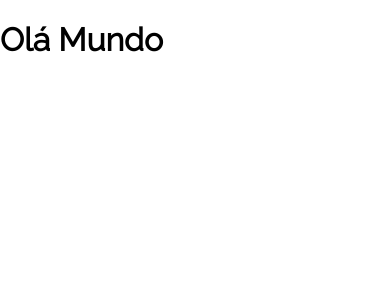
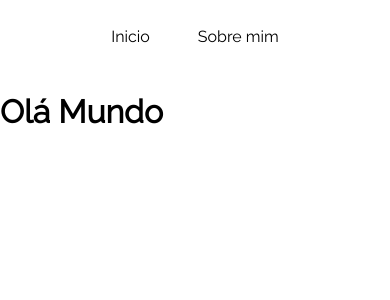
Before and after one commit to charlesbrcosta/OlaMundo, a React (Vite) app: page / in a window 390 px wide. Shown: the top 300 px of the page. Built offline with nearby package versions, Linux system fonts and the light colour scheme.

Commit message:
feat: adicionado componente Menu

```diff
--- a/src/App.jsx
+++ b/src/App.jsx
@@ -1,15 +1,17 @@
 import { BrowserRouter, Routes, Route } from 'react-router-dom';
 
-import { Home } from './components/Pages/Home';
-import { About } from './components/Pages/About';
+import { Home } from './Pages/Home';
+import { About } from './Pages/About';
+import { Menu }  from './components/Menu';
 
 import styles from './App.module.css'
 
-function App() {
+export function App() {
 
   return (
     <>
       <BrowserRouter>
+        <Menu />
         <Routes>
           <Route path='/' element={<Home />} />
           <Route path='/about' element={<About />} />
@@ -19,5 +21,3 @@ function App() {
     </>
   )
 }
-
-export default App
--- /dev/null
+++ b/src/components/Menu/Menu.module.css
@@ -0,0 +1,20 @@
+.navigation {
+    height: 112px;
+    border: 2px solid #ffffff;
+    display: flex;
+    justify-content: center;
+    align-items: center;
+    column-gap: 3rem;
+}
+
+.link {
+    font-size: 1.25rem;
+    line-height: 1.5rem;
+    color: var(--cor-font-principal);
+}
+
+@media (max-width: 744px) {
+    .navigation {
+        height: 72px;
+    }
+}
--- /dev/null
+++ b/src/components/Menu/index.jsx
@@ -0,0 +1,14 @@
+import { Link } from 'react-router-dom';
+
+import styles from './Menu.module.css';
+
+export function Menu() {
+    return(
+        <header>
+            <nav className={styles.navigation}>
+                <Link className={styles.Link} to='/'>Inicio</Link>
+                <Link className={styles.Link} to='/about'>Sobre mim</Link>
+            </nav>
+        </header>
+    );
+}
--- a/src/main.jsx
+++ b/src/main.jsx
@@ -1,6 +1,6 @@
 import React from 'react'
 import ReactDOM from 'react-dom/client'
-import App from './App.jsx'
+import { App } from './App.jsx'
 import './global.css'
 
 ReactDOM.createRoot(document.getElementById('root')).render(
```
Also changed, not shown: src/Pages/About/index.jsx (renamed from src/components/Pages/About/index.jsx), src/Pages/Home/index.jsx (renamed from src/components/Pages/Home/index.jsx).
